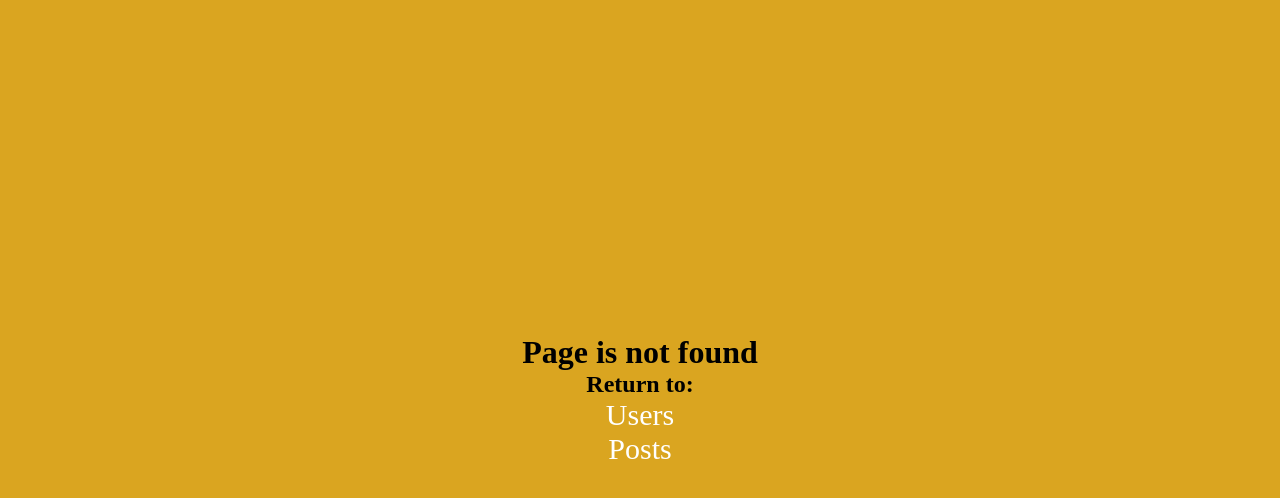
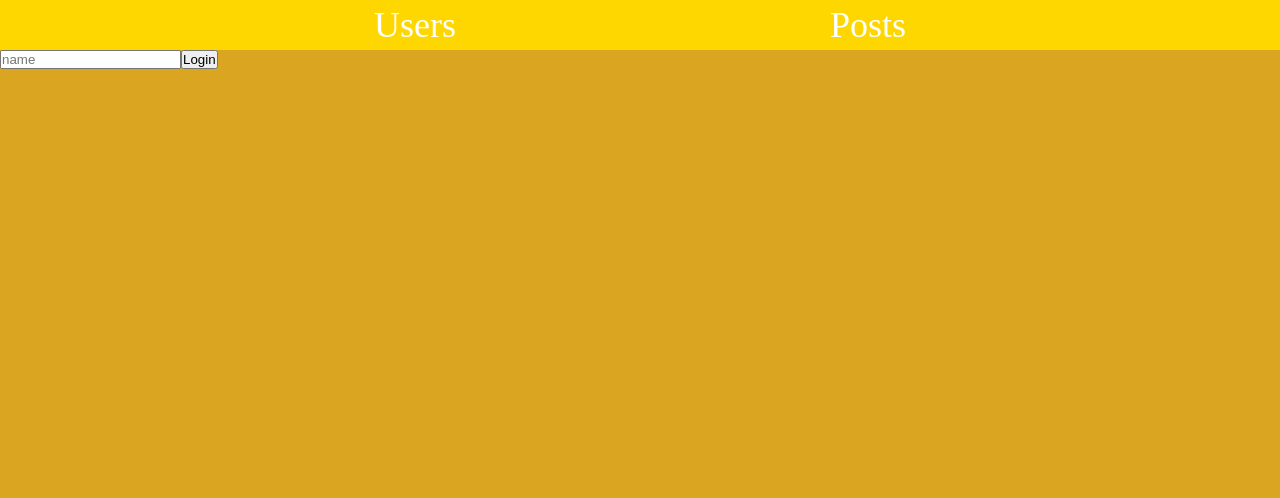
Before and after one commit to tar04/react_lessons_rerun, a React (Create React App) app: page /login in a window 1280 px wide. Before the commit this address had no page. Shown: the top 498 px of the page. Built offline with nearby package versions, Linux system fonts and the light colour scheme.

Commit message:
added login mechanism

```diff
--- a/src/App.js
+++ b/src/App.js
@@ -1,7 +1,8 @@
 import {Route, Routes} from "react-router-dom";
 
-import {HomePage, PostsPage, UsersPage, NotFoundPage} from "./pages";
+import {HomePage, PostsPage, UsersPage, NotFoundPage, LoginPage} from "./pages";
 import {AlbumsOfUser, CommentsOfPost, Photos, PostDetails, PostsOfUser, UserDetails} from "./components";
+import {RequireAuth} from "./hoc/RequireAuth";
 import "./App.css";
 
 export function App() {
@@ -9,7 +10,7 @@ export function App() {
         <div className={"main"}>
             <Routes>
                 <Route path={"/"} element={<HomePage/>}>
-                    <Route path={"users"} element={<UsersPage/>}>
+                    <Route path={"users"} element={<RequireAuth><UsersPage/></RequireAuth>}>
                         <Route path={":id"} element={<UserDetails/>}>
                             <Route path={"posts"} element={<PostsOfUser/>}/>
                         </Route>
@@ -22,6 +23,7 @@ export function App() {
                             <Route path={"comments"} element={<CommentsOfPost/>}/>
                         </Route>
                     </Route>
+                    <Route path={"/login"} element={<LoginPage/>}/>
                 </Route>
                 <Route path={"*"} element={<NotFoundPage/>}/>
             </Routes>
--- a/src/components/Users/Users.js
+++ b/src/components/Users/Users.js
@@ -12,27 +12,26 @@ const Users = () => {
     const [query, setQuery] = useSearchParams({page: '1'});
 
     useEffect(() => {
-        userService.getAll(query.get('page'),2).then(users => setUsers(users));
+        userService.getAll(query.get('page'), 2).then(users => setUsers(users));
     }, [query]);
 
     const nextPage = () => {
-        /*let page = query.get('page');
-        page = +page + 1;
-        setQuery({page: page.toString()});*/
-        console.log(query.entries());
+        const queryObject = Object.fromEntries(query.entries());
+        queryObject.page++;
+        setQuery(queryObject)
     }
 
     const prevPage = () => {
-        let page = query.get('page');
-        page = +page - 1;
-        setQuery({page: page.toString()});
+        const queryObject = Object.fromEntries(query.entries());
+        queryObject.page--;
+        setQuery(queryObject)
     }
 
     return (
         <div className={"users"}>
             {users && users.map(user => <User key={user.id} user={user}/>)}
             <div className={"pageController"}>
-                {/*{query.get('page') != 1 && <button onClick={() => prevPage()}>Prev page</button>}*/}
+                {query.get('page') !== "1" && <button onClick={() => prevPage()}>Prev page</button>}
                 {users && users[users.length - 1].id !== 10 && <button onClick={() => nextPage()}>Next page</button>}
             </div>
         </div>
--- /dev/null
+++ b/src/hoc/AuthProvider.js
@@ -0,0 +1,28 @@
+import {createContext, useState} from "react";
+
+const AuthContext = createContext(null);
+
+const AuthProvider = ({children}) => {
+
+    const [user, setUser] = useState(null);
+
+    const logIn = (newUser, cb) => {
+        setUser(newUser);
+        cb();
+    }
+
+    const logOut = (cb) => {
+        setUser(null);
+        cb();
+    }
+
+    const value = {user, logIn, logOut};
+
+    return (
+        <AuthContext.Provider value={value}>
+            {children}
+        </AuthContext.Provider>
+    );
+};
+
+export {AuthProvider, AuthContext};
--- /dev/null
+++ b/src/hoc/RequireAuth.js
@@ -0,0 +1,18 @@
+import React from "react";
+import {Navigate, useLocation} from "react-router-dom";
+import {useAuth} from "../hooks";
+
+const RequireAuth = ({children}) => {
+
+    const location = useLocation();
+
+    const {user} = useAuth();
+
+    if (!user) {
+        return <Navigate to={"/login"} state={location}/>
+    }
+
+    return children;
+};
+
+export {RequireAuth};
--- /dev/null
+++ b/src/hoc/index.js
@@ -0,0 +1 @@
+export * from "./AuthProvider";
--- /dev/null
+++ b/src/hooks/index.js
@@ -0,0 +1 @@
+export * from "./useAuth";
--- /dev/null
+++ b/src/hooks/useAuth.js
@@ -0,0 +1,5 @@
+import {useContext} from "react";
+
+import {AuthContext} from "../hoc";
+
+export const useAuth = () => useContext(AuthContext)
--- a/src/index.js
+++ b/src/index.js
@@ -3,8 +3,13 @@ import ReactDOM from "react-dom/client";
 import {BrowserRouter} from "react-router-dom"
 
 import App from "./App";
+import {AuthProvider} from "./hoc";
 
 const root = ReactDOM.createRoot(document.getElementById("root"));
-root.render(<BrowserRouter>
-    <App/>
-</BrowserRouter>);
+root.render(
+    <AuthProvider>
+        <BrowserRouter>
+            <App/>
+        </BrowserRouter>
+    </AuthProvider>
+);
--- a/src/pages/HomePage/HomePage.js
+++ b/src/pages/HomePage/HomePage.js
@@ -1,14 +1,23 @@
 import React from "react";
-import {NavLink, Outlet} from "react-router-dom";
+import {NavLink, Outlet, useNavigate} from "react-router-dom";
 
 import "./HomePage.css";
+import {useAuth} from "../../hooks";
 
 const HomePage = () => {
+
+    const {user, logOut} = useAuth();
+
+    const navigate = useNavigate();
+
     return (
         <div>
             <div className={"menu"}>
                 <NavLink to={"users"}>Users</NavLink>
                 <NavLink to={"posts"} replace>Posts</NavLink>
+                {user && <h1>{user}
+                    <button onClick={() => logOut(()=>navigate("/"))}>Log out</button>
+                </h1>}
             </div>
             <Outlet/>
         </div>
--- /dev/null
+++ b/src/pages/LoginPage/LoginPage.js
@@ -0,0 +1,29 @@
+import React, {useRef} from "react";
+import {useLocation, useNavigate} from "react-router-dom";
+
+import {useAuth} from "../../hooks";
+
+const LoginPage = () => {
+
+    const {logIn} = useAuth();
+
+    const {state} = useLocation();
+
+    const name = useRef();
+
+    const navigate = useNavigate();
+
+    const login = () => {
+        const userName = name.current.value;
+        logIn(userName, () => navigate(state.pathname, {replace: true}))
+    }
+
+    return (
+        <div>
+            <input type={"text"} ref={name} placeholder={"name"}/>
+            <button onClick={() => login()}>Login</button>
+        </div>
+    );
+};
+
+export {LoginPage};
--- a/src/pages/index.js
+++ b/src/pages/index.js
@@ -2,3 +2,4 @@ export * from "./UsersPage/UsersPage";
 export * from "./PostsPage/PostsPage";
 export * from "./HomePage/HomePage";
 export * from "./NotFoundPage/NotFoundPage";
+export * from "./LoginPage/LoginPage";
```
